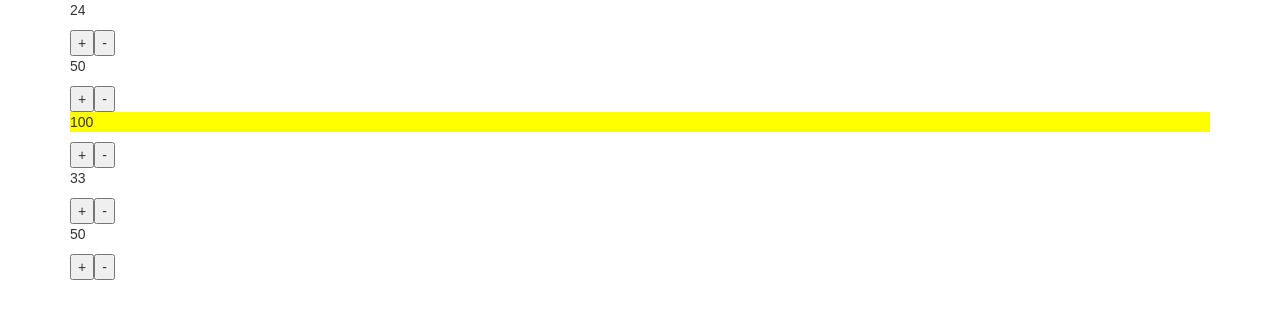
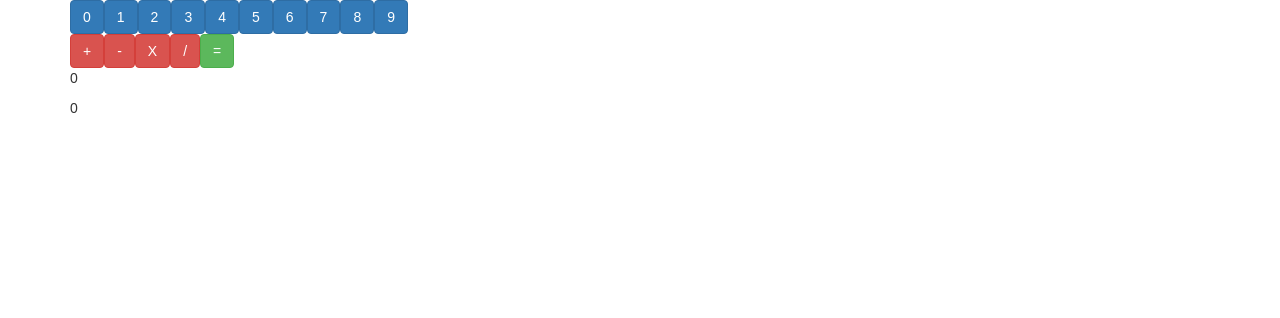
Before and after one commit to KyeBuff/learning_react, a React (Create React App) app: page / in a window 1280 px wide. Shown: the top 318 px of the page. Built offline with nearby package versions, Linux system fonts and the light colour scheme.

Commit message:
completed js calculator react

```diff
--- a/src/App.jsx
+++ b/src/App.jsx
@@ -1,14 +1,12 @@
 import React, { Component } from 'react';
 import './App.css';
-import Max from './lifting/Max';
-
-const numbers = [24, 50, 100, 33, 50];
+import Calculator from './lifting/Calculator';
 
 class App extends Component {
   render() {
     return (
     	<div className="container">
-    	 	<Max count={ numbers } max={1000} />
+    	 	<Calculator />
     	</div>
     );
   }
--- a/src/lifting/Calculator.jsx
+++ b/src/lifting/Calculator.jsx
@@ -1,52 +1,113 @@
 import React, { Component } from 'react';
-import Input from './Input.jsx';
+import NumButton from './NumButton.jsx';
+import OpButton from './OpButton.jsx';
 
 class Calculator extends Component {
 
 	constructor(props) {
 		super(props);
 		this.state = {
+			output: [],
+			currVal: '',
+			total: 0,
+			// Index allows us to target previous object to track initial/next value of operation
+			index: -1,
 		}
+		this.numOnClick = this.numOnClick.bind(this);
+		this.onOpClick = this.onOpClick.bind(this);
+		this.equals = this.equals.bind(this);
 	}
 
-	onChange(e, i) {
-		const arr = this.state.fields.slice();
-
-		arr[i].value = e.target.value;
-
-		this.setState({fields: arr});
+	numOnClick(n) {
+		// Build up currVal as string
+		//Set op clicked to false to allow operation click
+		this.setState({currVal: this.state.currVal + n, opClicked: false});
 	}
 
-	onSubmit(e) {
-		e.preventDefault();
+	onOpClick(op) {
 
-		let arr = this.state.fields.slice();
+		const arr = this.state.output.slice();
 
-		arr.map((ob) => {
-			return !ob.value ? ob.valid = false : ob.valid = true;
-		});
+		let numOb = {
+			//if output is empty, just assign the curret number to initial
+			initial: !arr.length ?
+								 +this.state.currVal
+						  	:
+						  	//if there is an initial value in the prev ob
+						  	//pass previous initial value
+						  	//pass currVal
+							  this.calculate(arr[this.state.index], +this.state.currVal),
+			op: op,
+		}
 
-		this.setState({fields: arr});
+		//push object to array
+		if(!this.state.opClicked) {
+			arr.push(numOb);
+		}
+
+		//set opClicked to true so that we can't use multiple ops
+		//Increase index state so we are always tracking the previous ob in arr
+		this.setState({output: arr, currVal: '', opClicked: true, index: this.state.index + 1});
+
+	}
+
+	calculate(numOb, currVal) {
+
+		//take ob and currVal
+
+		//initial value passed to total
+		let total = numOb.initial;
+
+		//use numOb operator on currVal in switch
+		switch(numOb.op) {
+			case '+':
+				total += currVal;
+				break;
+			case '-':
+				total -= currVal;
+				break;
+			case 'X':
+				total *= currVal;
+				break;
+			case '/':
+				total /= currVal;
+				break;
+		}
+
+		return total;
+
+	}
+
+	equals() {
+
+		//calculate again using tracked value in latest ob and currVal
+		this.setState({total: this.calculate(this.state.output[this.state.index], +this.state.currVal)});
 
 	}
 
   render() {
+  	const numButtons = [0, 1, 2, 3, 4, 5, 6, 7, 8, 9];
+  	const operators = ['+', '-', 'X', '/'];
   	return (
-  		<form onSubmit={this.onSubmit}>
-  			{
-  				this.props.fields.map((el, i) => {
-		  			return <Input
-		  								key={i}
-		  								label={el}
-		  								index={i}
-		  								value={this.state.fields[i].value}
-		  								onChange={this.onChange}
-		  								valid={this.state.fields[i].valid}
-		  							/>
-  				})
-  			}
-  			<input type="submit" />
-  		</form>
+  		<div>
+	  		<div>
+	  			{
+	  				numButtons.map((el, i) => {
+	  					return (<NumButton key={i} onClick={this.numOnClick} value={el}/>);
+	  				})
+	  			}
+	  		</div>
+	  		<div>
+	  			{
+	  				operators.map((el, i) => {
+	  					return (<OpButton key={i} onClick={this.onOpClick} value={el}/>);
+	  				})
+	  			}
+	  			<button className='btn btn-success' onClick={this.equals}>=</button>
+	  		</div>
+	  		<p>{this.state.currVal || 0}</p>
+	  		<p>{this.state.total}</p>
+  		</div>
   	);
   }
 }
--- /dev/null
+++ b/src/lifting/NumButton.jsx
@@ -0,0 +1,15 @@
+import React from 'react';
+
+const NumButton = (props) => (
+
+	<button
+		className={'btn ' + (props.selected ? 'btn-danger' : 'btn-primary')}
+
+		onClick={() => {props.onClick(props.value)}}
+	>
+	{props.value}
+	</button>
+
+);
+
+export default NumButton;
--- /dev/null
+++ b/src/lifting/OpButton.jsx
@@ -0,0 +1,14 @@
+import React from 'react';
+
+const OpButton = (props) => (
+
+	<button
+		className={'btn ' + (props.selected ? 'btn-danger' : 'btn-danger')}
+		onClick={() => {props.onClick(props.value)}}
+	>
+	{props.value}
+	</button>
+
+);
+
+export default OpButton;
```
